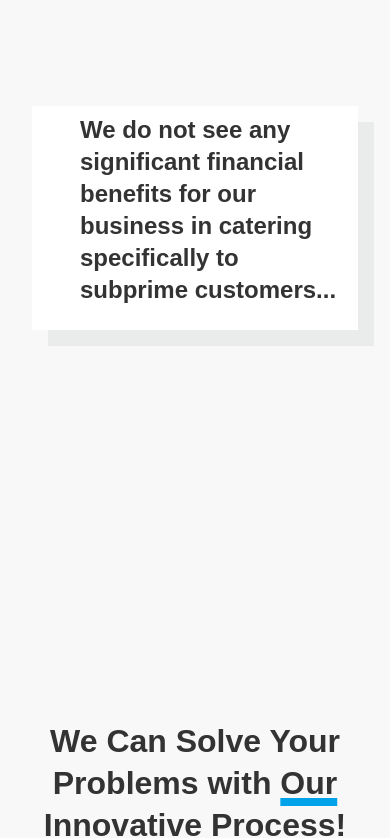
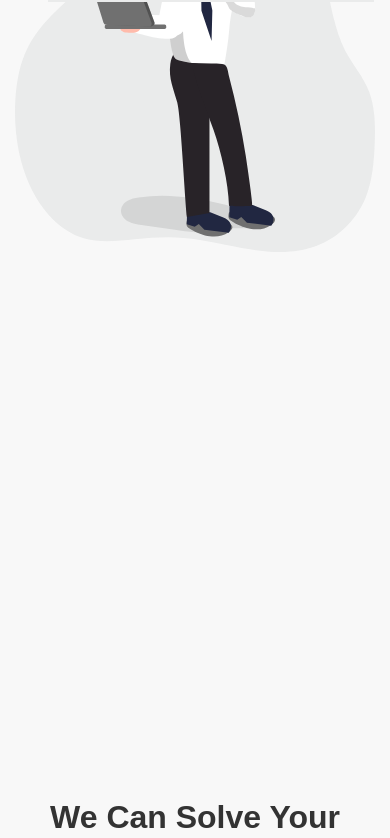
Before and after one commit to amaiorov/astute-site, a React (Create React App) app: page / in a window 390 px wide. Shown: the part 6078-6916 px from the top of the page. Built offline with nearby package versions, Linux system fonts and the light colour scheme; a web font is replaced by a local one.

Commit message:
update mobile layou + scrolling on About page

```diff
--- a/src/pages/About/About.jsx
+++ b/src/pages/About/About.jsx
@@ -5,13 +5,12 @@ import styles from './About.module.scss';
 import Separator from 'components/Separator/Separator';
 
 const About = (props) => {
-
   let [css, setCss] = useState({});
 
   useEffect((props) => {
+    // let challenges = document.querySelector('#challenges ul');
     // window.addEventListener('scroll', (evt) => {
-    //   let challenges = document.querySelector('#challenges');
-    //   getScrollPercentage(challenges);
+      // getScrollPercentage(challenges);
     // });
   }, []);
 
@@ -22,16 +21,19 @@ const About = (props) => {
     const elTop = el.offsetTop;
     const elHeight = el.offsetHeight;
     const p = ((windowScroll - elTop + windowHeight) / elHeight * 100).toFixed(1);
+    console.log(p)
     if (p < 0 || p > 100) {
       return null;
     } else {
-      const bgSize = p + '%';
-      const bgPosition = 'center ' + p  + '%';
+      // const bgSize = p + 50 + '%';
+      // const bgPosition = 'center ' + p  + '%';
+      const bgPosition = 'center ' + (p - 20)  + '%';
       setCss({
-        'backgroundSize': bgSize,
+        // 'backgroundSize': bgSize,
         'backgroundPosition': bgPosition
       });
       console.log(el.id + ': ' + p);
+      console.log(css);
       return el.id + ': ' + p;
     }
   };
@@ -81,6 +83,7 @@ const About = (props) => {
             <li><span>We think subprime deals require a large down payment and have a long booking time...</span></li>
             <li><span>Our business is small and does not have a dedicated special finance team...</span></li>
             <li><span>We do not see any significant financial benefits for our business in catering specifically to subprime customers...</span></li>
+            <li></li>
           </ul>
           <h1>We Can Solve Your Problems with <u>Our Innovative Process!</u></h1>
       </div>
--- a/src/pages/About/About.module.scss
+++ b/src/pages/About/About.module.scss
@@ -88,6 +88,9 @@
     padding-top: 100px;
     background: $gray-bg-xx-light;
     color: $gray-text;
+    > div {
+      overflow: clip;
+    }
     h1 {
       text-align: center;
       margin-bottom: 125px;
@@ -99,8 +102,16 @@
       background-image: url('~assets/images/challenging.svg');
       display: flex;
       flex-wrap: wrap;
+      @media only screen and (max-width: $break-small) {
+        display: block;
+      }
       @media only screen and (max-width: $break-medium) {
-        // background-attachment: fixed;
+        width: calc(100% + 64px);
+        position: relative;
+        left: -32px;
+        // padding-top: 140px;
+        background-position: center 90%;
+        background-attachment: fixed;
         // background-size: 80vw auto;
         // padding: 80vw 0 0;
         position: relative;
@@ -111,7 +122,6 @@
           left: 0;
           width: 100%;
           height: 100%;
-          // background: linear-gradient(to bottom, $gray-bg-xx-light, transparent 80vw, transparent calc(100% - 80vw), $gray-bg-xx-light);
         }
       }
       li {
@@ -134,8 +144,10 @@
           }
           @media only screen and (max-width: $break-small) {
             width: 100% !important;
+            height: 100%;
             font-size: 24px;
             line-height: 32px;
+            padding-left: 16px;
           }
         }
         @media only screen and (max-width: $break-medium) {
@@ -151,7 +163,12 @@
           }
         }
         @media only screen and (max-width: $break-small) {
-          margin-bottom: 100vw !important;
+          // margin-bottom: 100vw !important;
+          position: sticky;
+          top: 112px;
+          left: 32px;
+          width: calc(100% - 64px) !important;
+          height: 22vh;
         }
         &:first-child {
           width: 100%;
--- a/src/pages/Test/Test.module.scss
+++ b/src/pages/Test/Test.module.scss
@@ -49,8 +49,15 @@
         line-height: 40px;
         font-size: 36px;
         padding: 0 64px;
+        @media only screen and (max-width: $break-small) {
+          padding: 0;
+          font-size: 32px;
+        }
         b {
           font-size: 42px;
+          @media only screen and (max-width: $break-small) {
+            font-size: 38px;
+          }
         }
       }
       button {
```
